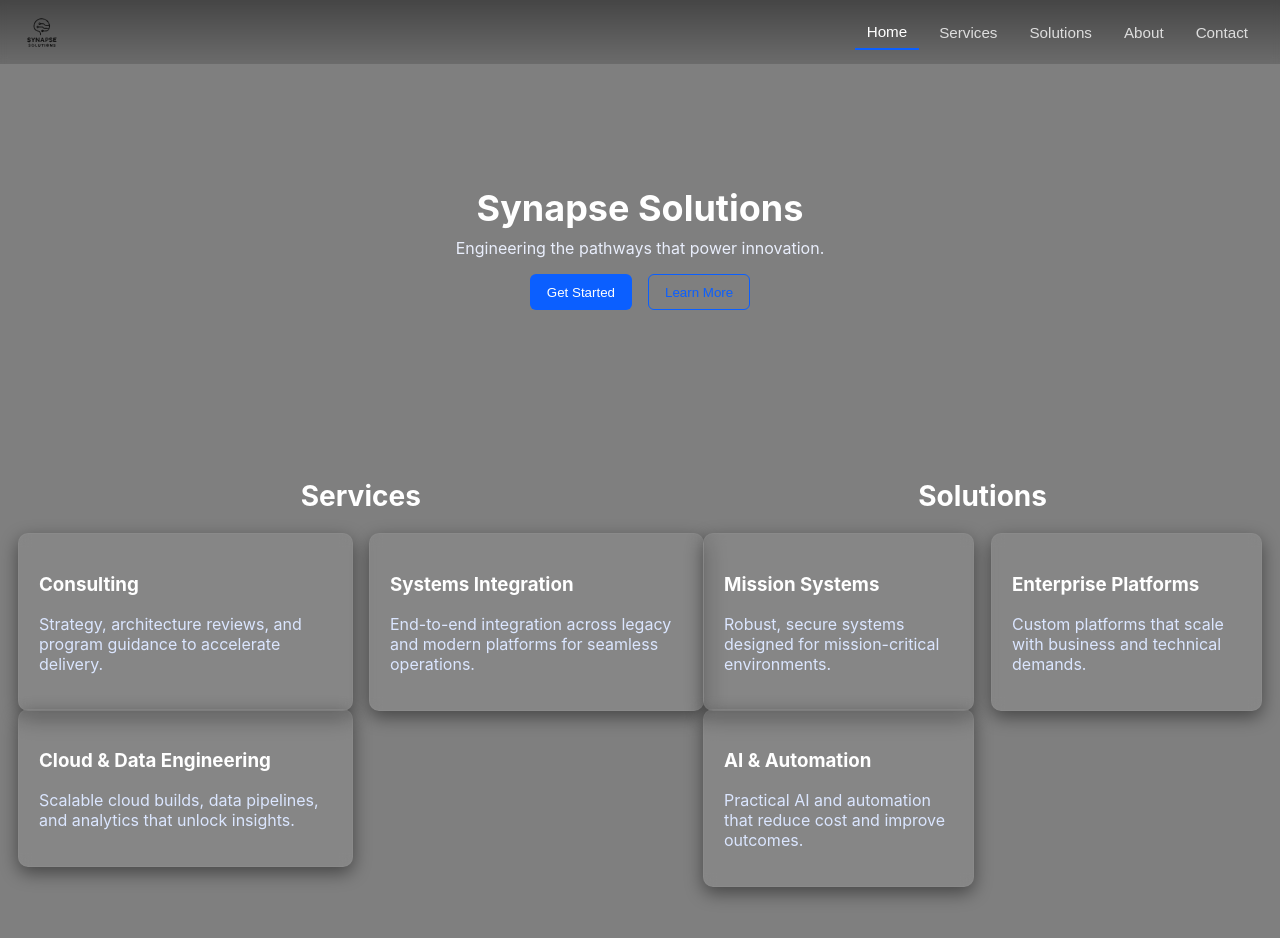
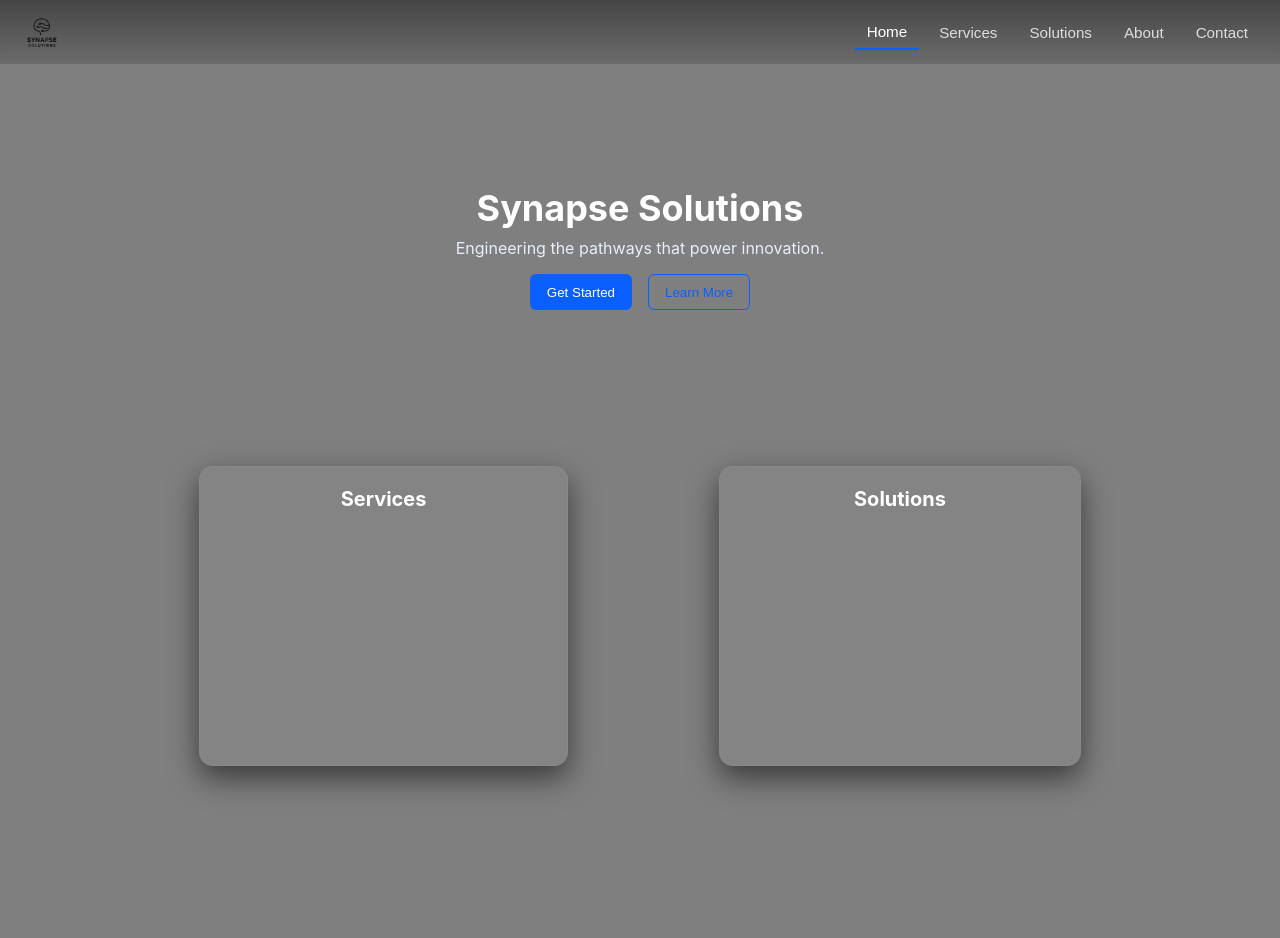
Before and after one commit to johnmbernard/synapse-solutions, a React (Create React App) app: page / in a window 1280 px wide. Shown: the top 938 px of the page. Built offline with nearby package versions, Linux system fonts and the light colour scheme.

Commit message:
re-sizing

```diff
--- a/src/components/Landing.js
+++ b/src/components/Landing.js
@@ -4,6 +4,7 @@ import './landing.css';
 
 export default function Landing({ logo }) {
   const [active, setActive] = useState('home');
+  const [expanded, setExpanded] = useState(null); // 'services' | 'solutions' | null
   const year = new Date().getFullYear();
 
   useEffect(() => {
@@ -26,6 +27,10 @@ export default function Landing({ logo }) {
   const scrollTo = (id) => {
     const el = document.getElementById(id);
     if (el) el.scrollIntoView({ behavior: 'smooth' });
+  };
+
+  const toggleExpand = (key) => {
+    setExpanded((prev) => (prev === key ? null : key));
   };
 
   return (
@@ -52,45 +57,58 @@ export default function Landing({ logo }) {
         </div>
       </section>
 
-      {/* Services section updated to show cards under the hero */}
+      {/* Combined cards section: two big cards (Services / Solutions) that expand on hover or click */}
       <section id="services" data-section className="section section-cards">
-        <div className="container">
-          <h2>Services</h2>
-          <div className="card-grid">
-            <article className="card">
-              <h3>Consulting</h3>
-              <p>Strategy, architecture reviews, and program guidance to accelerate delivery.</p>
-            </article>
-            <article className="card">
-              <h3>Systems Integration</h3>
-              <p>End-to-end integration across legacy and modern platforms for seamless operations.</p>
-            </article>
-            <article className="card">
-              <h3>Cloud & Data Engineering</h3>
-              <p>Scalable cloud builds, data pipelines, and analytics that unlock insights.</p>
-            </article>
+        <div
+            className={`card ${expanded === 'services' ? 'expanded' : ''}`}
+            onClick={() => toggleExpand('services')}
+            onKeyDown={(e) => { if (e.key === 'Enter') toggleExpand('services'); }}
+            role="button"
+            tabIndex={0}
+            aria-expanded={expanded === 'services'}
+          >
+            <div className="card-head">
+              <h3>Services</h3>
+            </div>
+
+          <div className="card-content">
+            <ul>
+              <li>Architecture & design reviews</li>
+              <li>Program & delivery advisory</li>
+               <li>Cloud migrations and data pipelines</li>
+               <li>Managed services and sustainment</li>
+            </ul>
+            <div className="card-actions">
+              <button className="btn primary">Contact Sales</button>
+            </div>
           </div>
         </div>
-        <div className="container">
-          <h2>Solutions</h2>
-          <div className="card-grid">
-            <article className="card">
-              <h3>Mission Systems</h3>
-              <p>Robust, secure systems designed for mission-critical environments.</p>
-            </article>
-            <article className="card">
-              <h3>Enterprise Platforms</h3>
-              <p>Custom platforms that scale with business and technical demands.</p>
-            </article>
-            <article className="card">
-              <h3>AI & Automation</h3>
-              <p>Practical AI and automation that reduce cost and improve outcomes.</p>
-            </article>
+
+          <div
+            className={`card ${expanded === 'solutions' ? 'expanded' : ''}`}
+            onClick={() => toggleExpand('solutions')}
+            onKeyDown={(e) => { if (e.key === 'Enter') toggleExpand('solutions'); }}
+            role="button"
+            tabIndex={0}
+            aria-expanded={expanded === 'solutions'}
+          >
+            <div className="card-head">
+              <h3>Solutions</h3>
+            </div>
+
+            <div className="card-content">
+              <ul>
+                <li>Mission-critical architectures</li>
+                <li>Custom enterprise platforms</li>
+                <li>AI/ML pipelines and automation</li>
+                <li>Security & compliance engineering</li>
+              </ul>
+              <div className="card-actions">
+                <button className="btn outline">Learn More</button>
+              </div>
+            </div>
           </div>
-        </div>
       </section>
-
-      {/* Solutions section updated to show cards as well */}
 
       <section id="about" data-section className="section">
         <div className="container">
--- a/src/components/landing.css
+++ b/src/components/landing.css
@@ -149,58 +149,95 @@ html {
 /* ...existing code... */
 
 /* cards container just under the hero */
+
 .section-cards {
-  min-height: calc((100vh - var(--nav-height)) * 0.5);
-  padding: 1.5rem 1rem;
+  padding: 1.5rem clamp(1rem, 6vw, 3rem);
+  display: flex;
+  flex-direction: row;
+  align-items: center;
+  justify-content: space-evenly;
+  min-height: calc((100vh - var(--nav-height)) / 2);
 }
 
-/* card grid tweaks so cards can expand and push layout */
-.card-grid {
-  display: grid;
-  grid-template-columns: repeat(auto-fit, minmax(220px, 1fr));
-  gap: 1rem;
-  margin-top: 1.25rem;
-
-  /* let rows have a consistent baseline height so "span" works */
-  grid-auto-rows: 160px;
-  align-items: start;
+/* keep responsive breakpoint if you previously used one */
+@media (max-width: 880px) {
+  .cards-wrap {
+    /* still stacked on small screens */
+    grid-template-columns: none;
+    display: flex;
+    flex-direction: column;
+  }
 }
 
-/* individual card - smoother transform and prepare for expand */
+/* card basics */
 .card {
-  background: rgba(255,255,255,0.06);
+  background: rgba(255,255,255,0.04);
+  border-radius: 14px; /* rounded like a card */
   padding: 1.25rem;
-  border-radius: 10px;
-  box-shadow: 0 6px 18px rgba(0,0,0,0.45);
-  transition: transform 220ms cubic-bezier(.2,.9,.2,1), box-shadow 220ms, background 180ms;
-  text-align: left;
-  min-height: 140px;
+  box-shadow: 0 12px 30px rgba(0,0,0,0.55);
+  border: 1px solid var(--card-border, rgba(255,255,255,0.03));
   display: flex;
   flex-direction: column;
-  justify-content: center;
-  backdrop-filter: blur(6px);
-  border: 1px solid rgba(255,255,255,0.03);
-  transform-origin: center top;
-  will-change: transform;
+  justify-content: flex-start;
+  cursor: pointer;
+  overflow: hidden;
+  transition: transform 240ms cubic-bezier(.2,.9,.2,1), box-shadow 240ms, background 240ms;
+  position: relative;
+
+  /* explicit height so two cards + gap = container height, making spacing predictable */
+  flex: none;
+  height: calc((100% - 1.25rem) / 2);
+  min-height: 300px;
 }
 
-/* expand effect: scale + raise above neighbors and span two grid rows */
-.card:hover {
-  transform: translateY(-8px) scale(1.04);
-  z-index: 5;
-  box-shadow: 0 22px 44px rgba(0,0,0,0.6);
-  background: rgba(255,255,255,0.085);
-  grid-row: span 2;
+/* header area always visible */
+.card-head h3 {
+  margin: 0 0 0.25rem 0;
+  font-size: 1.25rem;
+  color: #fff;
 }
 
-/* avoid aggressive spanning on small screens */
+
+/* hidden/expandable content */
+.card-content {
+  max-height: 0;
+  overflow: hidden;
+  opacity: 0;
+  transition: max-height 320ms ease, opacity 260ms ease, padding 260ms ease;
+  padding-top: 0;
+  display: flex;
+  flex-direction: column;
+}
+
+/* when hovered or explicitly expanded reveal the content */
+.card:hover,
+.card:focus-within,
+.card.expanded {
+  transform: translateY(-6px) scale(1.02);
+  box-shadow: 0 24px 44px rgba(0,0,0,0.6);
+  background: rgba(255,255,255,0.06);
+}
+
+/* reveal content (using large max-height to allow flexible content) */
+.card:hover .card-content,
+.card:focus-within .card-content,
+.card.expanded .card-content {
+  max-height: 420px;
+  opacity: 1;
+  padding-top: 0.75rem;
+}
+
+/* card content list and actions */
+.card-content ul {
+  margin: 0 0 0.75rem 1rem;
+  color: #e6eefc;
+}
+.card-actions { display: flex; gap: 0.5rem; }
+
+/* avoid hover-only behaviour on very small screens - expanded class is used via click */
 @media (max-width: 640px) {
-  .card {
-    min-height: auto;
-  }
-  .card:hover {
-    transform: translateY(-4px) scale(1.02);
-    grid-row: span 1;
-    z-index: 3;
-  }
+  .card:hover { transform: none; box-shadow: 0 8px 18px rgba(0,0,0,0.5); }
+  .card { min-height: 140px; }
 }
+
+/* ...existing code... */
```
